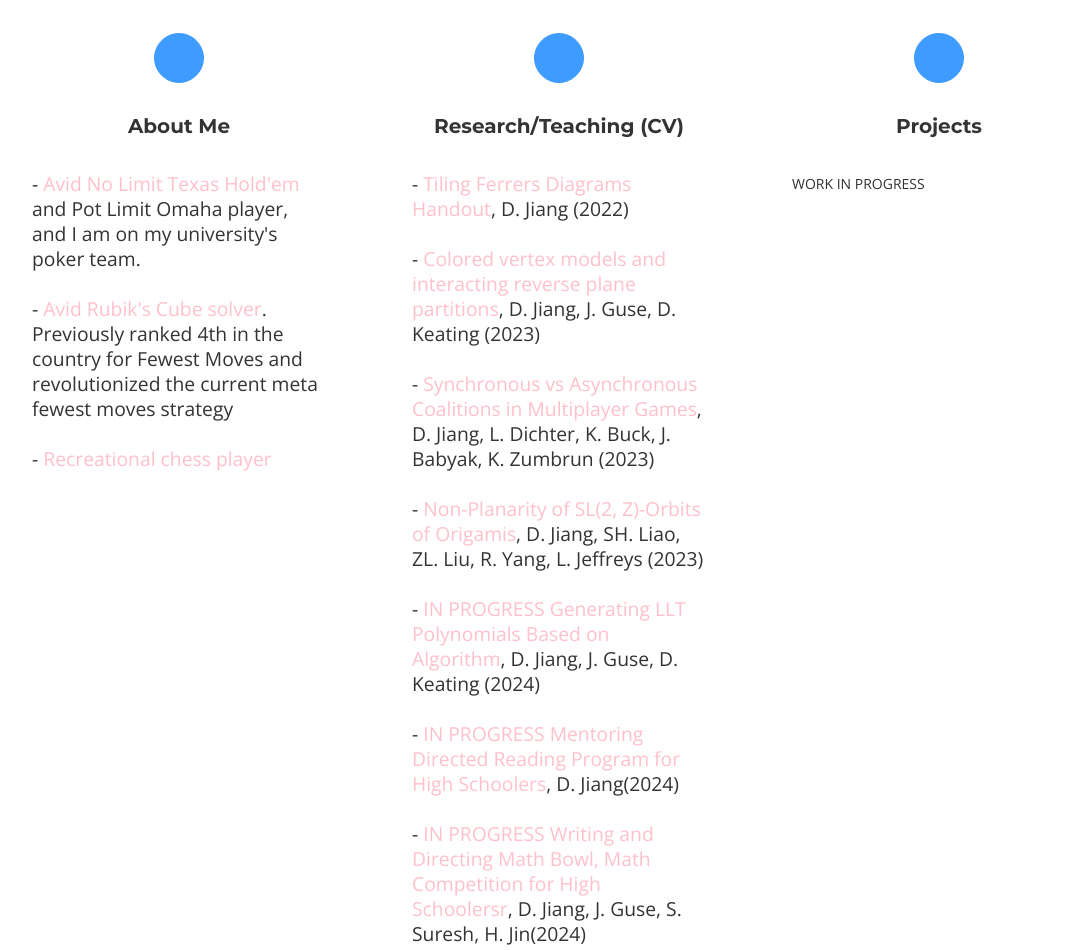
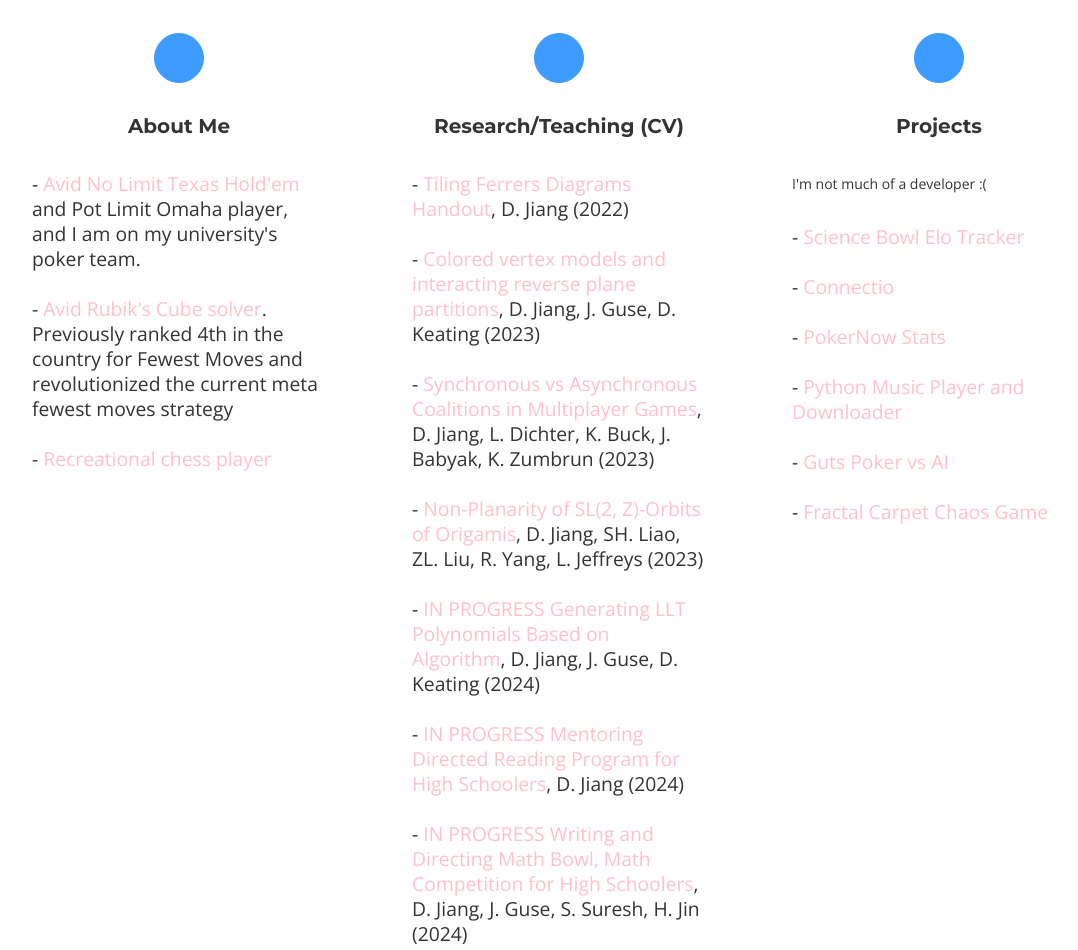
Before and after one commit to xpoes123/davidjiang, a plain HTML site: page index.html in a window 1280 px wide. Shown: the part 1690-2640 px from the top of the page, without its empty margins (81-1159 px from the left). Drawn offline with nearby package versions, Linux system fonts and the light colour scheme.

Commit message:
Update index.html

```diff
--- a/index.html
+++ b/index.html
@@ -100,6 +100,7 @@
         <div class="row text-center">
             <div class="col-md-12 col-sm-12 col-xs-12">
                 <div class="heading-count">
+                    <div class="transbox">
                         <h2 style="word-wrap: break-word">David <wbr>Jiang</h2>
                         <h5 style="text-shadow: 0 2px 2px rgba(0, 0, 0, .5); word-wrap: break-word; margin-left: 10%;  margin-right: 10%">
                             Contact me: <a href="https://www.linkedin.com/in/david-jiang-655918196/" target="_blank">LinkedIn</a> |
@@ -108,13 +109,12 @@
                             <wbr>
                             <a href="hhttps://github.com/xpoes123/" target="_blank">GitHub</a>
                         </h5>
+                        <div style="margin: 5em;">
+                            <h1>Undergraduate <wbr> at University of Wisconsin-Madison studying Math and Computer Science</h1> <br>
+                        </div>
+                        <p style="font-size: 170%;">If you want to grab coffee, just reach out!</p><br>
                     </div>
 
-                <div style="margin: 5em;">
-                    <h1>Undergraduate <wbr> at University of Wisconsin-Madison studying Math and Computer Science</h1> <br>
-                    <p style="font-size: 170%;">If you want to grab coffee, just reach out!</p><br>
-                    <!-- <a href="https://cloud.mehvix.com/s/A6LWwFcd2AAZi7i?path=%2FSciBowl%20Packets%2Fmosfet" style="font-size: 170%; color: aqua;">Packets can be found here.</a> -->
-                </div>
 
                 <!--<div class="section-info" style="margin-top: 80px">
                     <iframe src="https://discord.com/widget?id=744724495016656976&theme=dark" width="105%" height="500"
@@ -200,9 +200,9 @@
                             <br>
                             <li>- <a href="https://drive.google.com/drive/u/2/folders/1frzjXUY8n-zqocPX4g96v7lPLoRRGuQ0" target="_blank">IN PROGRESS Generating LLT Polynomials Based on Algorithm</a>, D. Jiang, J. Guse, D. Keating (2024)</li>
                             <br>
-                            <li>- <a href="https://drive.google.com/drive/u/2/folders/1frzjXUY8n-zqocPX4g96v7lPLoRRGuQ0" target="_blank">IN PROGRESS Mentoring Directed Reading Program for High Schoolers</a>, D. Jiang(2024)</li>
+                            <li>- <a href="https://drive.google.com/drive/u/2/folders/1frzjXUY8n-zqocPX4g96v7lPLoRRGuQ0" target="_blank">IN PROGRESS Mentoring Directed Reading Program for High Schoolers</a>, D. Jiang (2024)</li>
                             <br>
-                            <li>- <a href="https://drive.google.com/drive/u/2/folders/1frzjXUY8n-zqocPX4g96v7lPLoRRGuQ0" target="_blank">IN PROGRESS Writing and Directing Math Bowl, Math Competition for High Schoolersr</a>, D. Jiang, J. Guse, S. Suresh, H. Jin(2024)</li>
+                            <li>- <a href="https://drive.google.com/drive/u/2/folders/1frzjXUY8n-zqocPX4g96v7lPLoRRGuQ0" target="_blank">IN PROGRESS Writing and Directing Math Bowl, Math Competition for High Schoolers</a>, D. Jiang, J. Guse, S. Suresh, H. Jin (2024)</li>
 
                     </ul>
                 </div>
@@ -215,8 +215,34 @@
                     <h3>
                         <a href="https://github.com/xpoes123"
                            target="_blank" target="_blank">Projects</a></h3>
-                    <p align="justify">WORK IN PROGRESS
+                    <p align="justify">I'm not much of a developer :(
                         </p>
+                        <ul style="text-align: left; font-size: 115%">
+                            <li>- <a
+                                    href="https://youtu.be/_0MjCTbUeqc?si=cCHoXY9BKSay1VN6"
+                                    target="_blank">Science Bowl Elo Tracker</a></li>
+                            <br>
+                            <li>- <a
+                                href="https://github.com/xpoes123/connectio"
+                                target="_blank">Connectio</a></li>
+                        <br>
+                        <li>- <a
+                            href="https://github.com/xpoes123/pnow_stats"
+                            target="_blank">PokerNow Stats</a></li>
+                    <br>
+                    <li>- <a
+                        href="https://github.com/xpoes123/fake_spotify"
+                        target="_blank">Python Music Player and Downloader</a></li>
+                <br>
+                <li>- <a
+                    href="https://github.com/xpoes123/guts"
+                    target="_blank">Guts Poker vs AI</a></li>
+            <br>
+            <li>- <a
+                href="https://github.com/xpoes123/ChaosGame"
+                target="_blank">Fractal Carpet Chaos Game</a></li>
+        <br>
+                    </ul>
                 </div>
             </div>
         </div>
```
Lines whose indentation alone changed are shown as unchanged.
